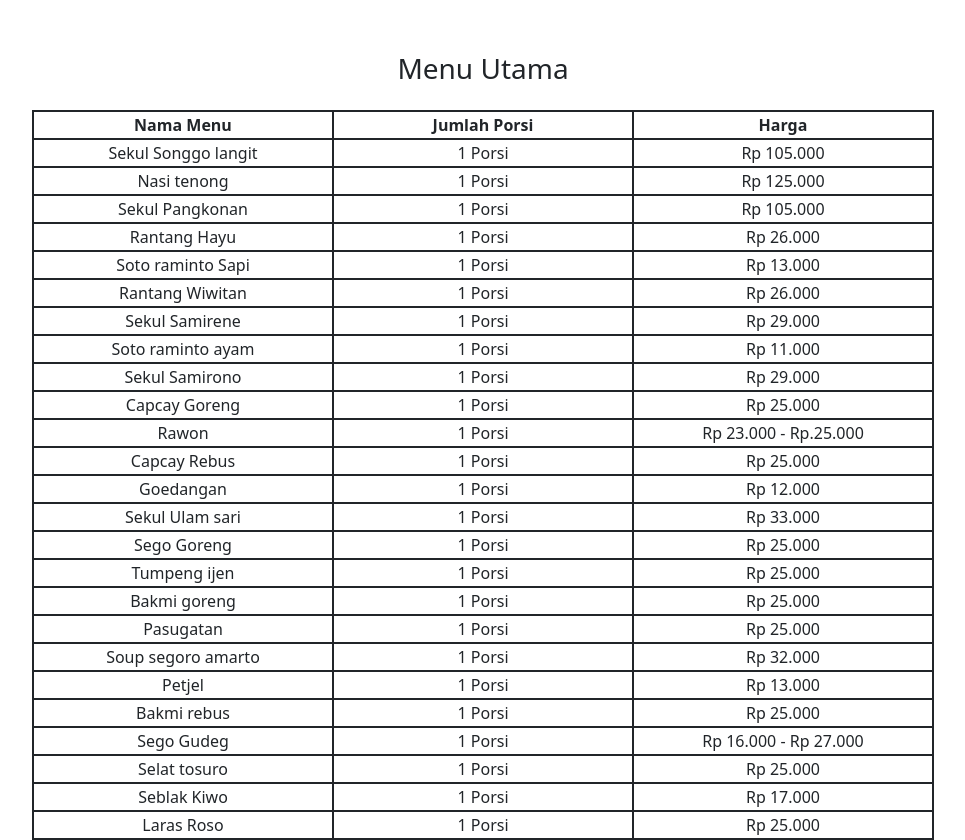
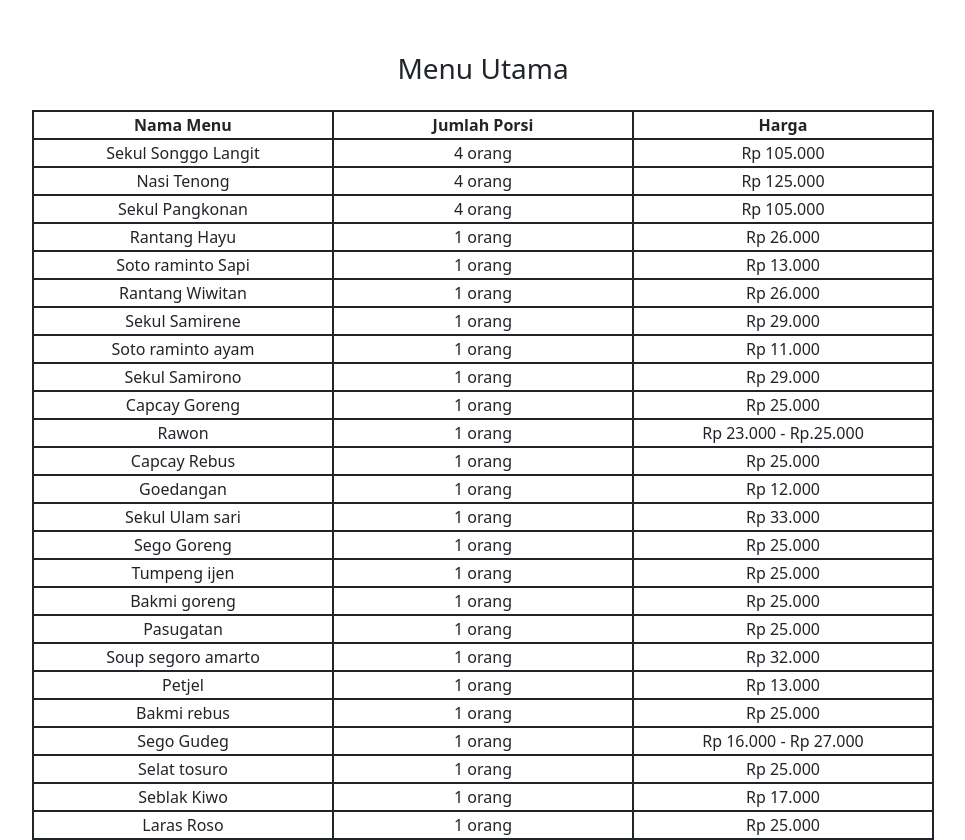
Before and after one commit to liaaanotlia/foodymoody, a plain HTML site: page Description/House-of-raminten.html in a window 1280 px wide. Shown: the part 1180-2020 px from the top of the page, without its empty margins (157-1122 px from the left). Drawn offline with nearby package versions, Linux system fonts and the light colour scheme.

Commit message:
raminten

```diff
--- a/Description/House-of-raminten.html
+++ b/Description/House-of-raminten.html
@@ -219,128 +219,128 @@
               <th width="300px">Harga</th>
           </tr>
           <tr>
-              <td>Sekul Songgo langit</td>
-              <td>1 Porsi</td>
+              <td>Sekul Songgo Langit</td>
+              <td>4 orang</td>
               <td>Rp 105.000</td>
           </tr>
           <tr>
-              <td>Nasi tenong</td>
-              <td>1 Porsi</td>
+              <td>Nasi Tenong</td>
+              <td>4 orang</td>
               <td>Rp 125.000</td>
           </tr>
           <tr>
               <td>Sekul Pangkonan</td>
-              <td>1 Porsi</td>
+              <td>4 orang</td>
               <td>Rp 105.000</td>
           </tr>
           <tr>
               <td>Rantang Hayu</td>
-              <td>1 Porsi</td>
+              <td>1 orang</td>
               <td>Rp 26.000</td>
           </tr>
           <tr>
               <td>Soto raminto Sapi</td>
-              <td>1 Porsi</td>
+              <td>1 orang</td>
               <td>Rp 13.000</td>
           </tr>
           <tr>
               <td>Rantang Wiwitan</td>
-              <td>1 Porsi</td>
+              <td>1 orang</td>
               <td>Rp 26.000</td>
           </tr>
           <tr>
               <td>Sekul Samirene</td>
-              <td>1 Porsi</td>
+              <td>1 orang</td>
               <td>Rp 29.000</td>
           </tr>
           <tr>
               <td>Soto raminto ayam</td>
-              <td>1 Porsi</td>
+              <td>1 orang</td>
               <td>Rp 11.000</td>
           </tr>
           <tr>
               <td>Sekul Samirono</td>
-              <td>1 Porsi</td>
+              <td>1 orang</td>
               <td>Rp 29.000</td>
           </tr>
           <tr>
               <td>Capcay Goreng</td>
-              <td>1 Porsi</td>
+              <td>1 orang</td>
               <td>Rp 25.000</td>
           </tr>
           <tr>
               <td>Rawon</td>
-              <td>1 Porsi</td>
+              <td>1 orang</td>
               <td>Rp 23.000 - Rp.25.000</td>
           </tr>
           <tr>
               <td>Capcay Rebus</td>
-              <td>1 Porsi</td>
+              <td>1 orang</td>
               <td>Rp 25.000</td>
           </tr>
           <tr>
               <td>Goedangan</td>
-              <td>1 Porsi</td>
+              <td>1 orang</td>
               <td>Rp 12.000</td>
           </tr>
           <tr>
               <td>Sekul Ulam sari</td>
-              <td>1 Porsi</td>
+              <td>1 orang</td>
               <td>Rp 33.000</td>
           </tr>
           <tr>
               <td>Sego Goreng</td>
-              <td>1 Porsi</td>
+              <td>1 orang</td>
               <td>Rp 25.000</td>
           </tr>
           <tr>
               <td>Tumpeng ijen</td>
-              <td>1 Porsi</td>
+              <td>1 orang</td>
               <td>Rp 25.000</td>
           </tr>
           <tr>
               <td>Bakmi goreng</td>
-              <td>1 Porsi</td>
+              <td>1 orang</td>
               <td>Rp 25.000</td>
           </tr>
           <tr>
               <td>Pasugatan</td>
-              <td>1 Porsi</td>
+              <td>1 orang</td>
               <td>Rp 25.000</td>
           </tr>
           <tr>
               <td>Soup segoro amarto</td>
-              <td>1 Porsi</td>
+              <td>1 orang</td>
               <td>Rp 32.000</td>
           </tr>
           <tr>
               <td>Petjel</td>
-              <td>1 Porsi</td>
+              <td>1 orang</td>
               <td>Rp 13.000</td>
           </tr>
           <tr>
               <td>Bakmi rebus</td>
-              <td>1 Porsi</td>
+              <td>1 orang</td>
               <td>Rp 25.000</td>
           </tr>
           <tr>
               <td>Sego Gudeg</td>
-              <td>1 Porsi</td>
+              <td>1 orang</td>
               <td>Rp 16.000 - Rp 27.000</td>
           </tr>
           <tr>
               <td>Selat tosuro</td>
-              <td>1 Porsi</td>
+              <td>1 orang</td>
               <td>Rp 25.000</td>
           </tr>
           <tr>
               <td>Seblak Kiwo</td>
-              <td>1 Porsi</td>
+              <td>1 orang</td>
               <td>Rp 17.000</td>
           </tr>
           <tr>
               <td>Laras Roso</td>
-              <td>1 Porsi</td>
+              <td>1 orang</td>
               <td>Rp 25.000</td>
           </tr>
         </div>
```
